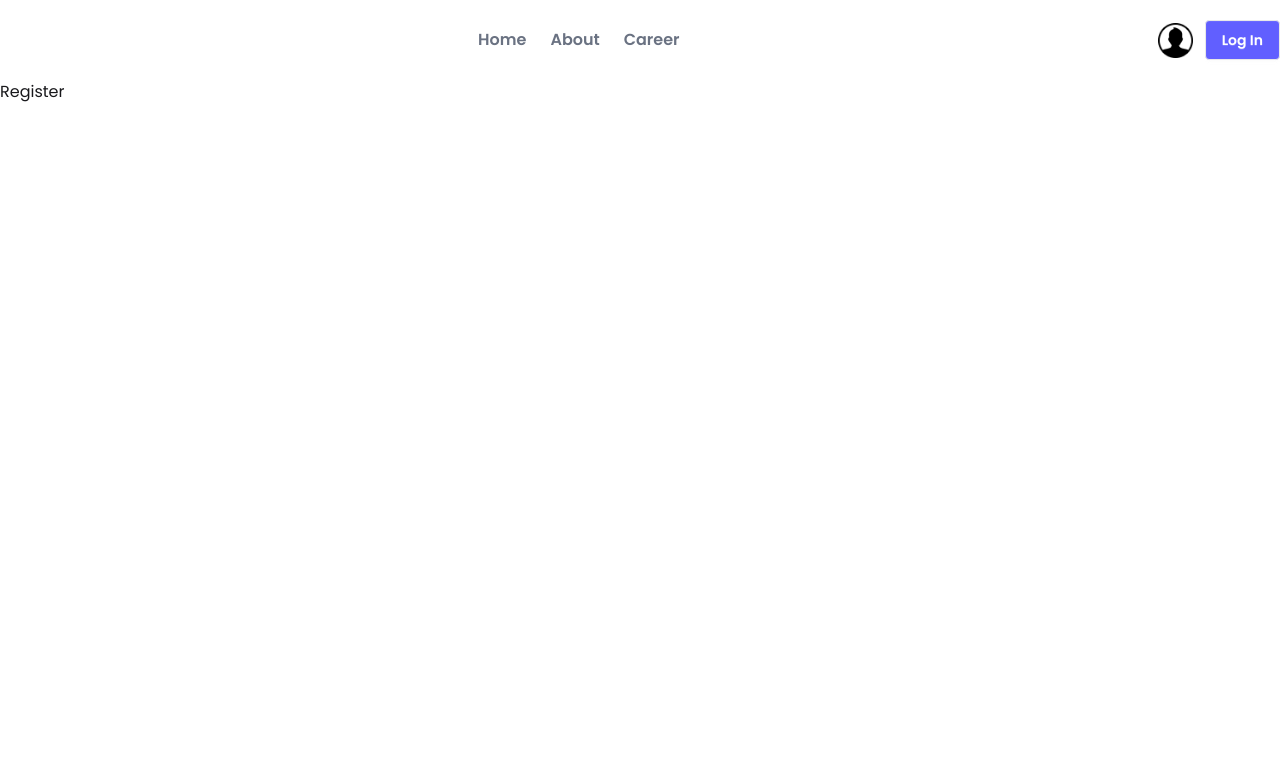
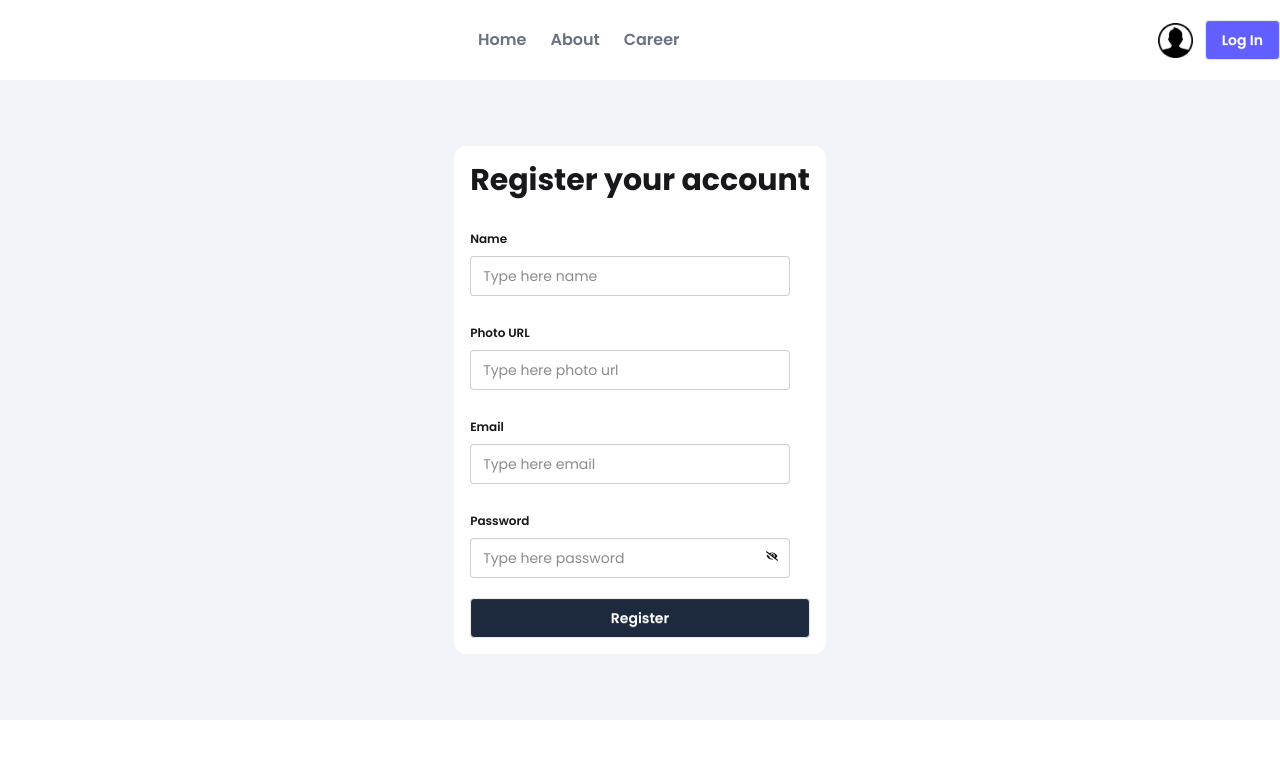
Before and after one commit to farjanayeasminrimi/Dragon-News, a Next.js app: page /register in a window 1280 px wide. Shown: the top 758 px of the page. Built offline with nearby package versions, Linux system fonts and the light colour scheme.

Commit message:
designed register page

```diff
--- a/src/app/(auth)/register/page.jsx
+++ b/src/app/(auth)/register/page.jsx
@@ -1,7 +1,91 @@
-import React from "react";
+"use client";
+import Link from "next/link";
+import React, { useState } from "react";
+import { useForm } from "react-hook-form";
+import { FaEye, FaEyeSlash } from "react-icons/fa";
 
 const RegisterPage = () => {
-  return <div>Register</div>;
+  const {
+    register,
+    handleSubmit,
+    watch,
+    formState: { errors },
+  } = useForm();
+
+  const [isShowPassword, setIsShowPassword] = useState(false);
+
+  const onSubmit = (data) => console.log(data);
+  console.log(errors);
+
+  return (
+    <div className="container mx-auto min-h-[80vh] flex justify-center items-center bg-slate-100">
+      <div className="p-4 rounded-xl bg-white">
+        <h2 className="font-bold text-3xl text-center mb-6">Register your account</h2>
+
+        <form className="space-y-4" onSubmit={handleSubmit(onSubmit)}>
+          <fieldset className="fieldset">
+            <legend className="fieldset-legend">Name</legend>
+            <input
+              type="text"
+              className="input"
+              placeholder="Type here name"
+              {...register("name", {
+                required: "Name field is required",
+              })}
+            />
+            {errors.name && <p className="text-red-500">{errors.name.message}</p>}
+          </fieldset>
+
+          <fieldset className="fieldset">
+            <legend className="fieldset-legend">Photo URL</legend>
+            <input
+              type="text"
+              className="input"
+              placeholder="Type here photo url"
+              {...register("photo", {
+                required: "Photo URL field is required",
+              })}
+            />
+            {errors.photo && <p className="text-red-500">{errors.photo.message}</p>}
+          </fieldset>
+
+          <fieldset className="fieldset">
+            <legend className="fieldset-legend">Email</legend>
+            <input
+              type="email"
+              className="input"
+              placeholder="Type here email"
+              {...register("email", {
+                required: "Email field is required",
+              })}
+            />
+            {errors.email && <p className="text-red-500">{errors.email.message}</p>}
+          </fieldset>
+
+          <fieldset className="fieldset relative">
+            <legend className="fieldset-legend">Password</legend>
+            <input
+              type={isShowPassword ? "text" : "password"}
+              className="input"
+              placeholder="Type here password"
+              {...register("password", {
+                required: "Password field is required",
+              })}
+            />
+            <span
+              className="absolute right-8 top-4 cursor-pointer"
+              onClick={() => setIsShowPassword(!isShowPassword)}
+            >
+              {isShowPassword ? <FaEye /> : <FaEyeSlash />}
+            </span>
+            {errors.password && <p className="text-red-500">{errors.password.message}</p>}
+          </fieldset>
+
+          <button className="btn w-full bg-slate-800 text-white">Register</button>
+        </form>
+      </div>
+    </div>
+  );
 };
 
 export default RegisterPage;
```
